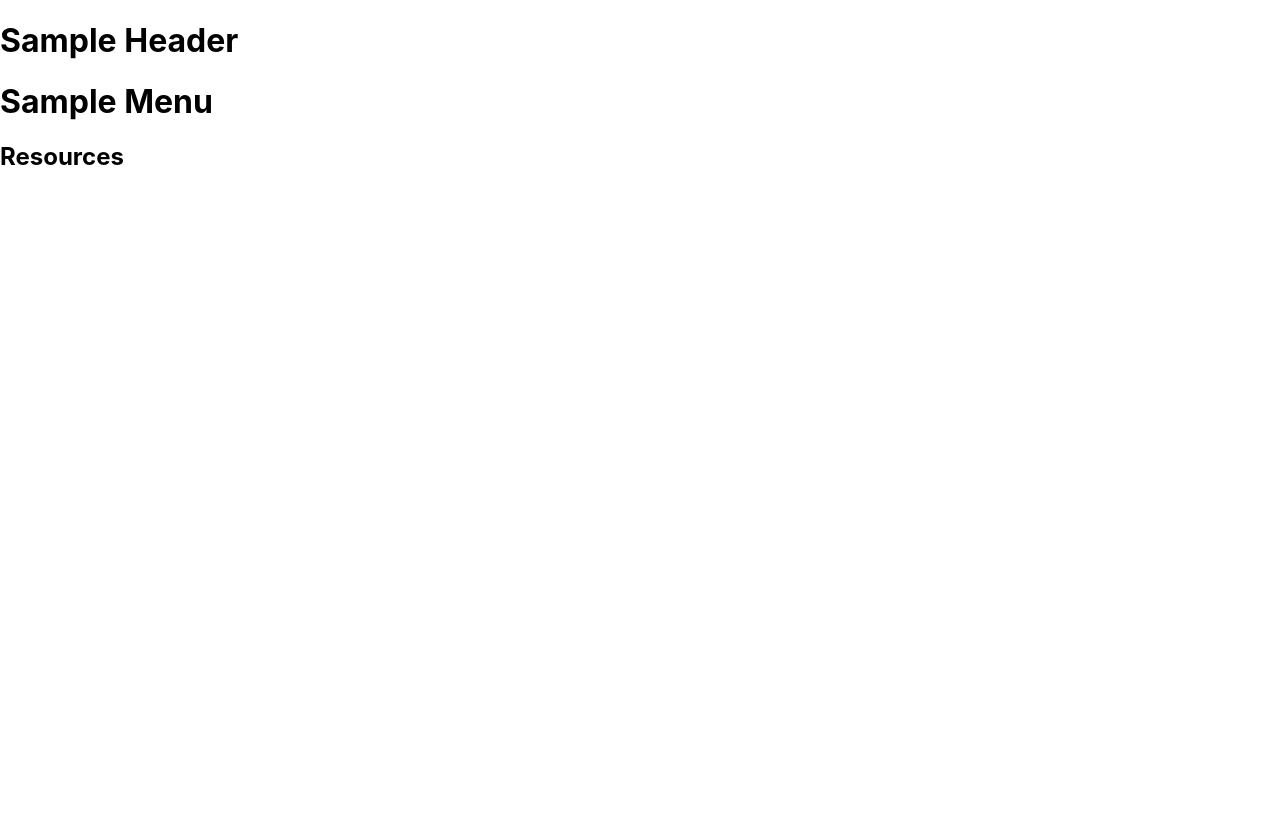
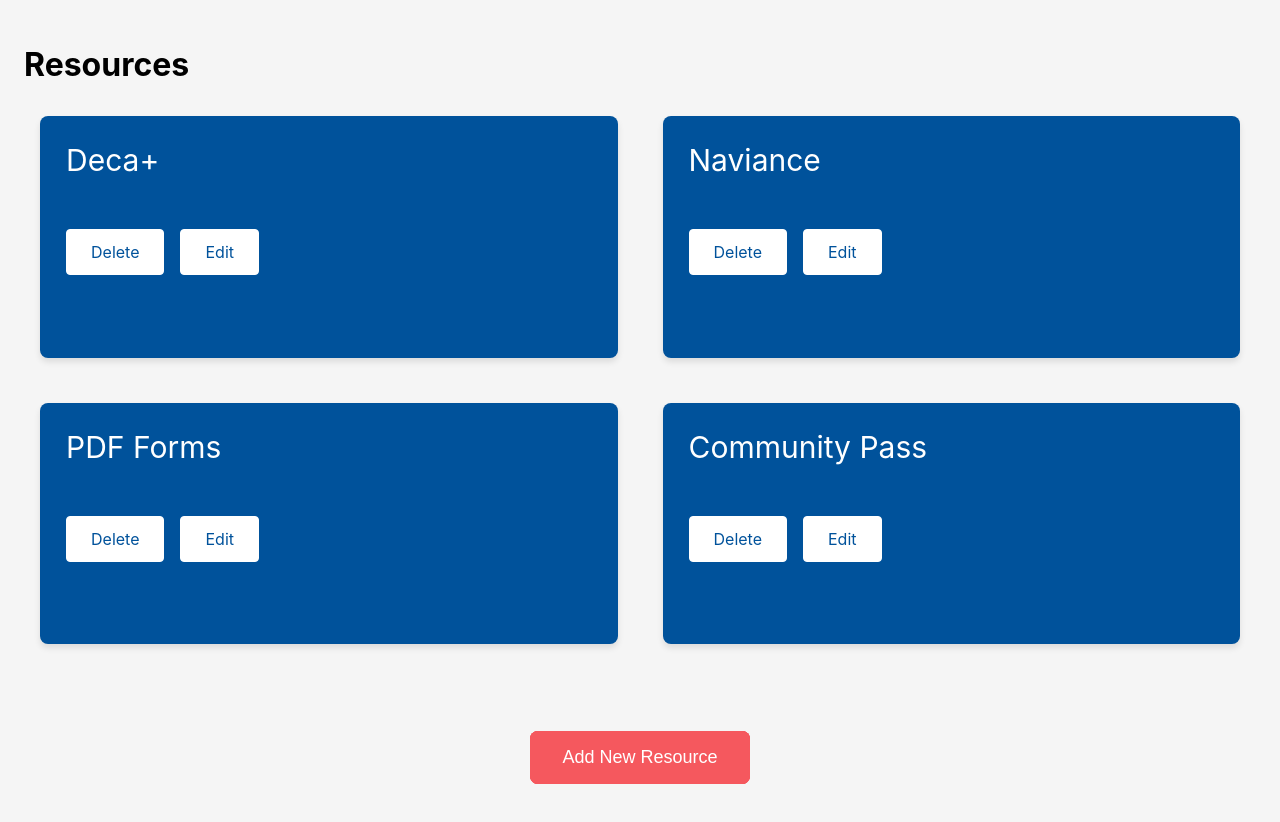
Before and after one commit to ishaaty/rapidPrototype, a React (Create React App) app in the folder rp-project/: page /resources in a window 1280 px wide. Shown: the top 822 px of the page. Before the commit the page ends 800 px from the top, so only its background shows below. Built offline with nearby package versions, Linux system fonts and the light colour scheme.

Commit message:
resource page

```diff
--- /dev/null
+++ b/rp-project/src/components/Resources/Resources.css
@@ -0,0 +1,72 @@
+.resources-container {
+  display: grid;
+  grid-template-columns: repeat(2, 1fr); /* Two boxes per row */
+  gap: 45px; /* Spacing between boxes */
+  padding: 16px;
+  height: 70vh;
+  box-sizing: border-box;
+}
+
+.resource-box {
+  background-color: #00529B;
+  color: white;
+  padding: 16px;
+  border-radius: 8px;
+  display: flex;
+  flex-direction: column;
+  gap: 16px;
+  box-shadow: 0 4px 6px rgba(0, 0, 0, 0.1);
+}
+
+.resource-text {
+  font-size: 30px;
+  padding: 10px;
+  margin: 0;
+}
+
+.resource-buttons {
+  display: flex;
+  padding: 25px 10px;
+  gap: 16px;
+}
+
+.resource-button {
+  background-color: white;
+  color: #00529B;
+  text-decoration: none;
+  padding: 12px 24px;
+  border: 1px solid white;
+  border-radius: 4px;
+  font-size: 16px;
+  text-align: center;
+}
+
+.resource-button:hover {
+  background-color: #003563;
+  color: white;
+}
+
+.center-button-container {
+  display: flex;
+  justify-content: center;
+  align-items: center;
+  position: absolute;
+  bottom: 16px; /* Position button at the bottom */
+  left: 0;
+  right: 0;
+}
+
+.center-button {
+  background-color: #F5585E;
+  color: white;
+  text-decoration: none;
+  padding: 16px 32px;
+  border: none;
+  border-radius: 8px;
+  font-size: 18px;
+  cursor: pointer;
+}
+
+.center-button:hover {
+  background-color: #0056b3;
+}
--- /dev/null
+++ b/rp-project/src/components/Resources/Resources.js
@@ -0,0 +1,38 @@
+import './Resources.css'
+const Resource = ({ text, link1, link2 }) => {
+    return (
+        <>
+        <div className="resource-box">
+            <p className="resource-text">{text}</p>
+            <div className="resource-buttons">
+                <a href={link1} target="_blank" rel="noopener noreferrer" className="resource-button">
+                    Delete
+                </a>
+                <a href={link2} target="_blank" rel="noopener noreferrer" className="resource-button">
+                    Edit
+                </a>
+            </div>
+        </div>
+        <div className="center-button-container">
+            <button className="center-button">Add New Resource</button>
+        </div>
+        </>
+    );
+};
+
+// Resources List Component
+const Resources =({ resources }) => {
+    return (
+        <div className="resources-container">
+            {resources.map((resource, index) => (
+                <Resource
+                    key={index}
+                    text={resource.text}
+                    link1={resource.link1}
+                    link2={resource.link2}
+                />
+            ))}
+        </div>
+    );
+};
+export default Resources;
--- a/rp-project/src/pages/App/App.js
+++ b/rp-project/src/pages/App/App.js
@@ -14,6 +14,7 @@
 import Fundraisers from "../Fundraisers/Fundraisers"
 import Participants from "../Participants/Participants"
 import Resources from "../Resources/Resources"
+import ResourcesPage from '../Resources/Resources';
 
 export default function App() {
   return (
@@ -32,7 +33,6 @@
           <Route path="/fundraisers" element={<Fundraisers/>}/>
           <Route path="/participants" element={<Participants/>}/>
           <Route path="/resources" element={<Resources/>}/>
-
           <Route path="*" element={<NoPage/>}/>
 
         </Routes>
--- a/rp-project/src/pages/Resources/Resources.css
+++ b/rp-project/src/pages/Resources/Resources.css
@@ -0,0 +1,10 @@
+.resources-page {
+    padding: 24px;
+    background-color: #f5f5f5;
+    min-height: 100vh;
+  }
+
+  .resources-page h1 {
+    font-size: 32px;
+    margin-bottom: 16px;
+  }
--- a/rp-project/src/pages/Resources/Resources.js
+++ b/rp-project/src/pages/Resources/Resources.js
@@ -1,13 +1,47 @@
 import './Resources.css';
 import Header from '../../components/Header/Header'
 import Menu from '../../components/Menu/Menu'
+import Resources from '../../components/Resources/Resources'
 
-export default function Resources() {
+
+const ResourcesPage = () => {
+    const resourcesData = [
+      {
+        text: "Deca+",
+        link1: "https://example.com/link1",
+        link1Label: "Delete",
+        link2: "https://example.com/link2",
+        link2Label: "Edit",
+      },
+      {
+        text: "Naviance",
+        link1: "https://example.com/link3",
+        link1Label: "Delete",
+        link2: "https://example.com/link4",
+        link2Label: "Edit",
+      },
+      {
+        text: "PDF Forms",
+        link1: "https://example.com/link3",
+        link1Label: "Delete",
+        link2: "https://example.com/link4",
+        link2Label: "Edit",
+      },
+      {
+        text: "Community Pass",
+        link1: "https://example.com/link3",
+        link1Label: "Delete",
+        link2: "https://example.com/link4",
+        link2Label: "Edit",
+      },
+    ];
+
     return (
-        <>
-            <Header />
-            <Menu />
-            <h2>Resources</h2>
-        </>
-    )
-}
+      <div className="resources-page">
+        <h1>Resources</h1>
+        <Resources resources={resourcesData} />
+      </div>
+    );
+  };
+
+  export default ResourcesPage;
```
